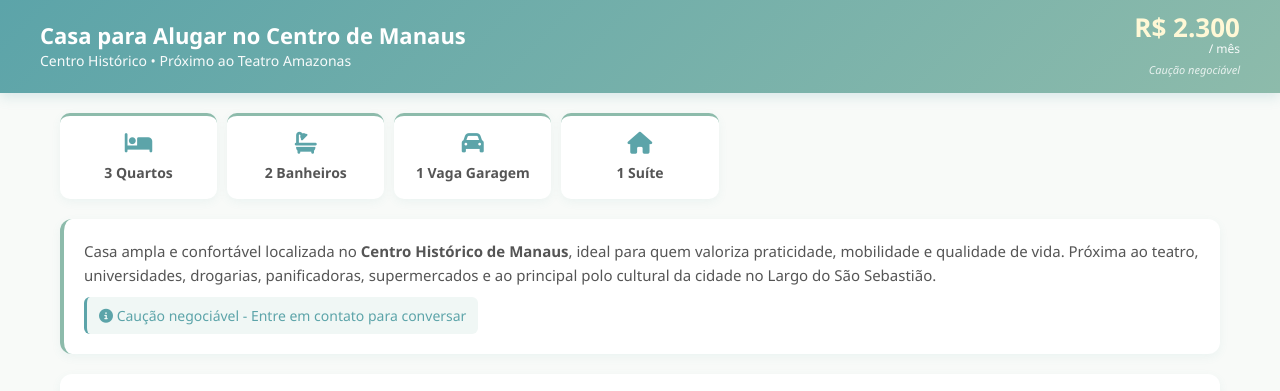
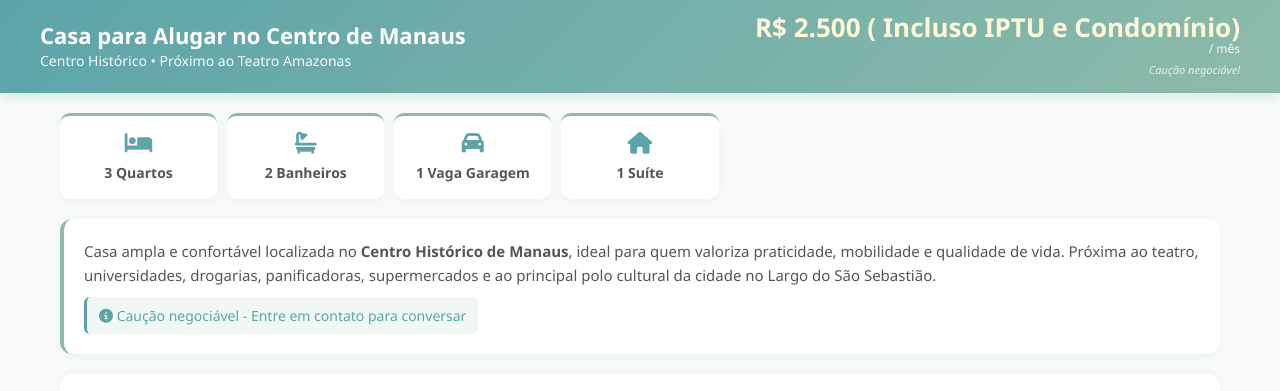
Before and after one commit to rosiam2020/site_imovel, a plain HTML site: page fernanda.html in a window 1280 px wide. Shown: the top 391 px of the page. Drawn offline with Linux system fonts and the light colour scheme.

Commit message:
Update fernanda.html

```diff
--- a/fernanda.html
+++ b/fernanda.html
@@ -501,7 +501,7 @@ body {
             <p>Centro Histórico • Próximo ao Teatro Amazonas</p>
         </div>
         <div class="header-price">
-            <div class="price-main">R$ 2.300</div> <!-- ALTERADO DE R$ 3.500 PARA R$ 2.300 -->
+            <div class="price-main">R$ 2.500 ( Incluso IPTU e Condomínio) </div> <!-- ALTERADO DE R$ 3.500 PARA R$ 2.300 -->
             <div class="price-period">/ mês</div>
             <div class="price-note">Caução negociável</div> <!-- ADICIONADO -->
         </div>
```
